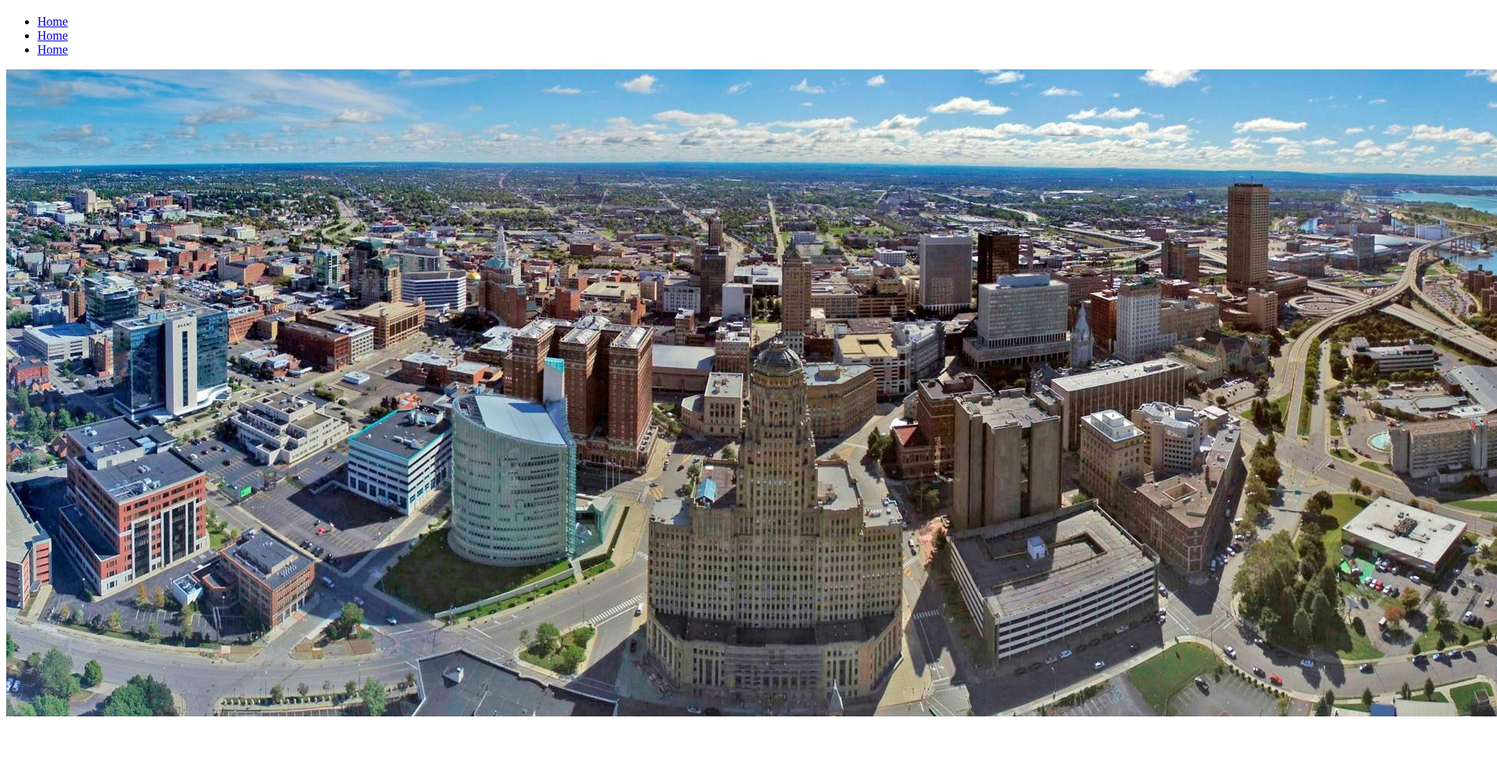
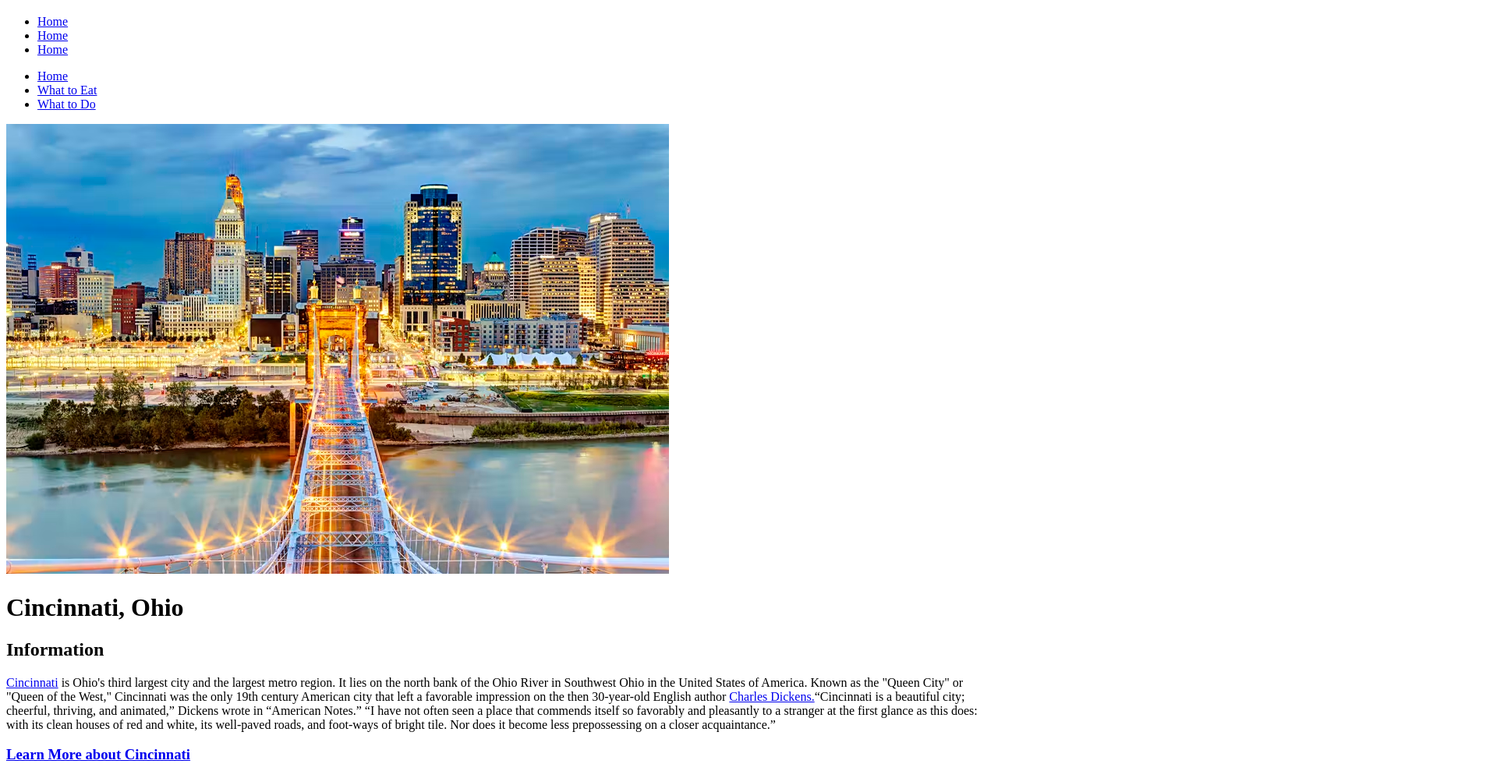
Before and after one commit to ETBD-Miami/yarnetskyims222-road-trip-project-harri538-1, a plain HTML site: page index.html in a window 1280 px wide. Shown: the part 61-1059 px from the top of the page at 78% size, 1920 px wide, since content can reach past the window. Before the commit the page ends 992 px from the top, so only its background shows below. Drawn offline with Linux system fonts and the light colour scheme.

Commit message:
index complete

```diff
--- a/index.html
+++ b/index.html
@@ -25,8 +25,25 @@
 </head>
 
 <body>
-    <img src="images/buffalo.jpg" alt="Buffalo Skyline from Lake Erie">
+    <nav>
+        <ul>
+            <li><a href="index.html">Home</a></li>
+            <li><a href="eat.html">What to Eat</a></li>
+            <li><a href="do.html">What to Do</a></li>
+        </ul>
+    </nav>
+    <img src="images/Cincinnati bridge.jpg" alt="Cincinnati Skyline from Ohio River">
+    <h1>Cincinnati, Ohio</h1>
+<h2>Information</h2>
 
+<p><a href="https://wikitravel.org/en/Cincinnati">Cincinnati</a> is Ohio's third largest city and the largest metro region. It lies on the north bank of the Ohio River in
+    Southwest Ohio in the United States of America. Known as the "Queen City" or "Queen of the West," Cincinnati was the only 19th century American city that left a favorable
+    impression on the then 30-year-old English author <a href="https://libapps.libraries.uc.edu/liblog/2012/02/charles-dickens-in-cincinnati/">Charles Dickens.</a>“Cincinnati
+    is a beautiful city; cheerful, thriving, and animated,” Dickens wrote in “American Notes.”
+    “I have not often seen a place that commends itself so favorably and pleasantly to a stranger at the first glance as this does: with its clean houses of red and white,
+    its well-paved roads, and foot-ways of bright tile. Nor does it become less prepossessing on a closer acquaintance.”</p>
+
+    <h3><a href="https://wikitravel.org/en/Cincinnati">Learn More about Cincinnati</a></h3>
 
     <!-- CONTENT APPEARING ON THE SCREEN GOES BETWEEN THE BODY TAGS. This is an html comment. you may delete it. -->
 
```
Also changed, not shown: do.html (+8 -6 lines), eat.html (+8 -8 lines), images/Cincinnati bridge.jpg (added).
